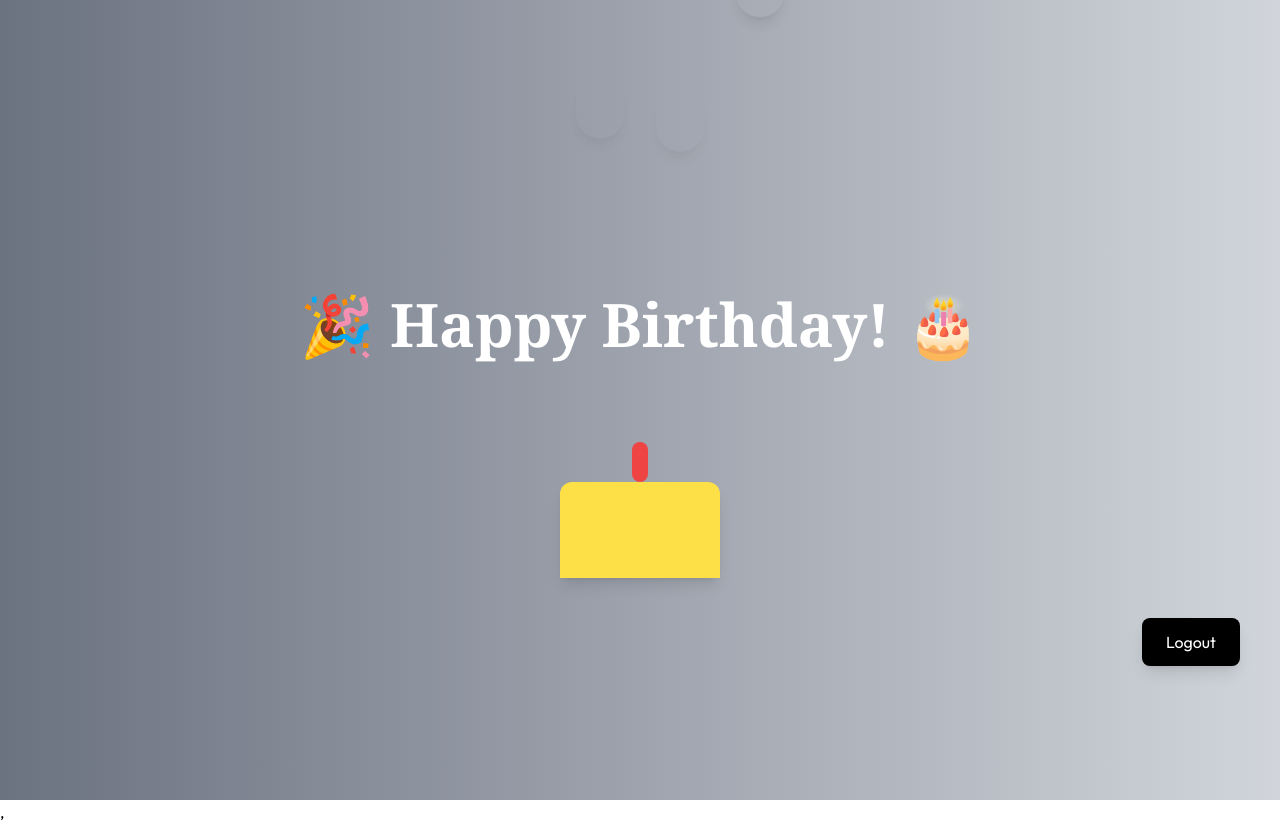
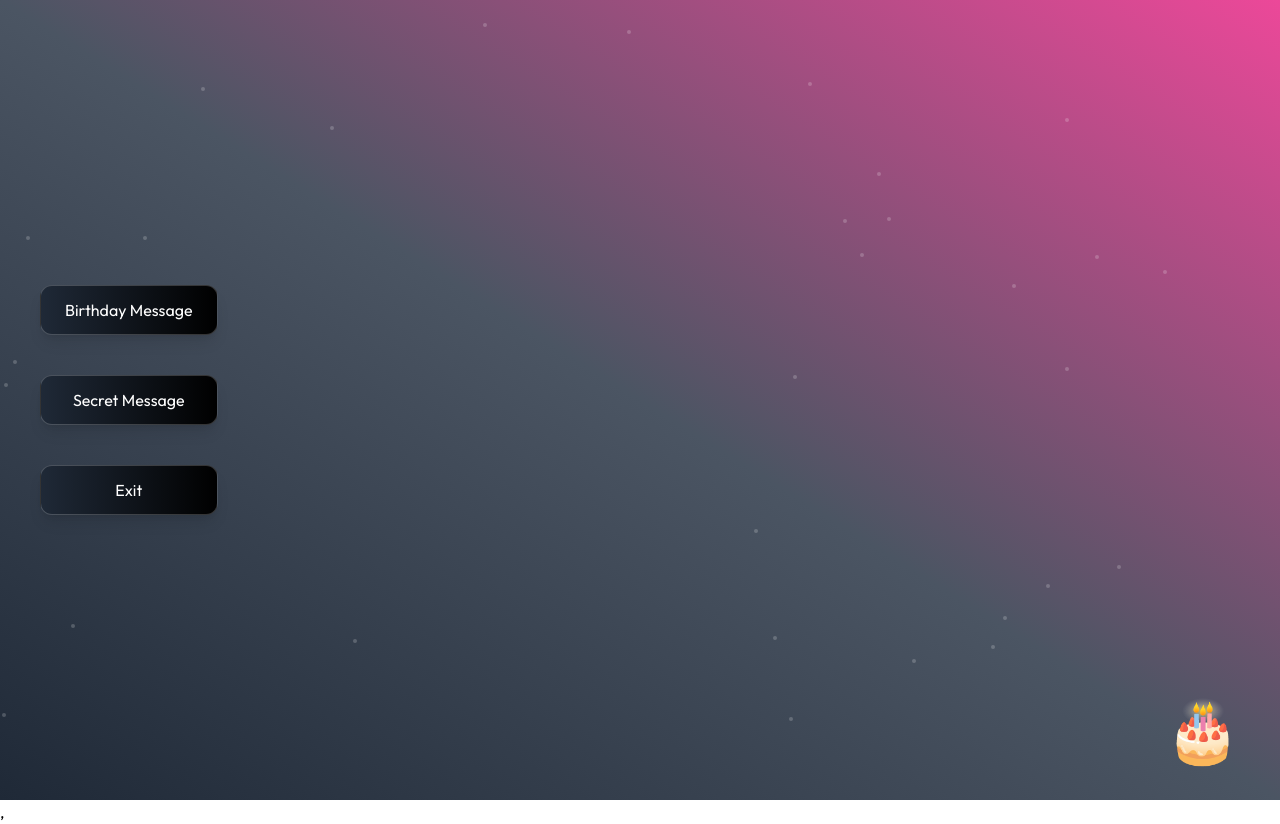
Before and after one commit to Roshaan2002/wishes, a React (Vite) app in the folder frontend/: page /birthday in a window 1280 px wide. Built offline with nearby package versions, Linux system fonts and the light colour scheme.

Commit message:
add animations and buttons

```diff
--- a/frontend/package.json
+++ b/frontend/package.json
@@ -13,6 +13,7 @@
     "@gsap/react": "^2.1.2",
     "axios": "^1.7.9",
     "gsap": "^3.12.7",
+    "gsap-trial": "^3.12.7",
     "js-cookie": "^3.0.5",
     "react": "^19.0.0",
     "react-dom": "^19.0.0",
--- a/frontend/src/pages/Birthday.jsx
+++ b/frontend/src/pages/Birthday.jsx
@@ -1,4 +1,4 @@
-import { useEffect, useRef } from "react";
+import { useEffect, useRef, useState } from "react";
 import { gsap } from "gsap";
 import { useNavigate } from "react-router-dom";
 import axios from "axios";
@@ -8,40 +8,130 @@ import { backendUrl } from "../App";
 
 const Birthday = () => {
   const navigate = useNavigate();
-  const textRef = useRef(null);
   const balloonRef = useRef([]);
   const cakeRef = useRef(null);
+  const messageRef = useRef(null);
+  const birthdayMessageRef = useRef(null);
+  const [showMessage, setShowMessage] = useState(false);
+  const [showBirthdayMessage, setShowBirthdayMessage] = useState(false);
+  const poemLines = [
+    "In the lake there lies a reflection, a mere perfected image of you.",
+    "If you sit quietly by her bedside, she'll move closer and closer to you.",
+    "If you smile, she'll smile back. Whenever you touch her, she'll react.",
+    "In the lake there lies a reflection, if you love her, she will always love you back.",
+    "Just a reminder, no matter what you are going through, love yourself first and you will always be loved; no one can take that away from you.",
+  ];
+  const lineRefs = useRef([]);
+
+  // Unified animation configuration
+  const staggerAnimation = (elements) => {
+    gsap.fromTo(
+      elements,
+      { opacity: 0, y: 20 },
+      {
+        opacity: 1,
+        y: 0,
+        duration: 0.8,
+        stagger: 0.1,
+        ease: "power2.out",
+      }
+    );
+  };
 
   useEffect(() => {
-    gsap.fromTo(
-      textRef.current,
-      { opacity: 0, y: 50 },
-      { opacity: 1, y: 0, duration: 1.5, ease: "bounce.out" }
-    );
-
+    // Balloon animation
     balloonRef.current.forEach((balloon, index) => {
       gsap.fromTo(
         balloon,
-        { y: 200, opacity: 0 },
+        { y: 200, opacity: 0, rotation: index % 2 === 0 ? -15 : 15 },
         {
-          y: -150,
+          y: -250,
           opacity: 1,
-          duration: 2 + index * 0.5,
-          ease: "power2.out",
+          rotation: index % 2 === 0 ? 15 : -15,
+          duration: 3 + index * 0.5,
+          ease: "power2.inOut",
           repeat: -1,
           yoyo: true,
         }
       );
     });
 
+    // Cake entrance animation
     gsap.fromTo(
       cakeRef.current,
-      { scale: 0.5, opacity: 0 },
-      { scale: 1, opacity: 1, duration: 1.5, ease: "elastic.out(1, 0.3)" }
+      { scale: 0, opacity: 0 },
+      {
+        scale: 1,
+        opacity: 1,
+        duration: 1.5,
+        ease: "elastic.out(1, 0.3)",
+      }
     );
   }, []);
 
-  // Logout function
+  useEffect(() => {
+    if (showMessage) {
+      staggerAnimation(lineRefs.current);
+    }
+  }, [showMessage]);
+
+  useEffect(() => {
+    if (showBirthdayMessage) {
+      const birthdayElements = [
+        ...birthdayMessageRef.current.querySelectorAll(
+          ".birthday-heading, .birthday-subtext"
+        ),
+      ];
+      staggerAnimation(birthdayElements);
+    }
+  }, [showBirthdayMessage]);
+
+  const handleShowMessage = () => {
+    setShowBirthdayMessage(false);
+    gsap.to(birthdayMessageRef.current, {
+      opacity: 0,
+      scale: 0.8,
+      duration: 0.8,
+      ease: "power2.out",
+      onComplete: () => {
+        setShowMessage(true);
+        gsap.fromTo(
+          messageRef.current,
+          { opacity: 0, scale: 0.8 },
+          {
+            opacity: 1,
+            scale: 1,
+            duration: 1.5,
+            ease: "back.out(1.7)",
+          }
+        );
+      },
+    });
+  };
+
+  const handleShowBirthdayMessage = () => {
+    setShowMessage(false);
+    gsap.to(messageRef.current, {
+      opacity: 0,
+      scale: 0.8,
+      duration: 0.8,
+      ease: "power2.out",
+      onComplete: () => {
+        setShowBirthdayMessage(true);
+        gsap.fromTo(
+          birthdayMessageRef.current,
+          { opacity: 0, scale: 1.2 },
+          {
+            opacity: 1,
+            scale: 1,
+            duration: 1.5,
+            ease: "elastic.out(1, 0.3)",
+          }
+        );
+      },
+    });
+  };
+
   const handleLogout = async () => {
     try {
       await axios.post(
@@ -59,35 +149,101 @@ const Birthday = () => {
   };
 
   return (
-    <div className="flex flex-col items-center justify-center h-screen bg-gradient-to-r from-gray-500 to-gray-300 text-white overflow-hidden">
-      <h1
-        ref={textRef}
-        className="mt-40 text-6xl font-serif font-bold mb-6 text-center"
-      >
-        🎉 Happy Birthday! 🎂
-      </h1>
-
-      <div className="relative w-40 h-40 mt-10" ref={cakeRef}>
-        <div className="absolute bottom-0 w-full h-24 bg-yellow-300 rounded-t-xl shadow-lg"></div>
-        <div className="absolute bottom-24 left-1/2 transform -translate-x-1/2 w-4 h-10 bg-red-500 rounded-full"></div>
+    <div className="flex items-center justify-center min-h-screen bg-gradient-to-tr from-gray-800 via-gray-600 to-pink-500 text-white overflow-hidden relative">
+      {/* Background Elements */}
+      <div className="absolute inset-0 z-0">
+        {[...Array(30)].map((_, i) => (
+          <div
+            key={i}
+            className="absolute w-1 h-1 bg-white/20 rounded-full"
+            style={{
+              left: `${Math.random() * 100}%`,
+              top: `${Math.random() * 100}%`,
+            }}
+          />
+        ))}
       </div>
 
-      <div className="absolute top-10 flex space-x-8">
-        {["red", "blue", "green", "yellow"].map((color, index) => (
-          <div
-            key={index}
-            ref={(el) => (balloonRef.current[index] = el)}
-            className={`w-12 h-16 bg-${color}-500 rounded-full shadow-lg`}
-          ></div>
-        ))}
-      </div>
-      <div className="w-full flex justify-end mt-10 mr-20">
+      {/* Control Panel */}
+      <div className="absolute left-10 top-1/2 transform -translate-y-1/2 flex flex-col space-y-10 z-10">
+        <button
+          onClick={handleShowBirthdayMessage}
+          className="px-6 py-3 bg-gradient-to-r from-gray-800 to-black text-white rounded-xl
+            shadow-lg hover:shadow-xl transition-all duration-300 transform hover:scale-105
+            border border-white/20"
+        >
+          Birthday Message
+        </button>
+
+        <button
+          onClick={handleShowMessage}
+          className="px-6 py-3 bg-gradient-to-r from-gray-800 to-black text-white rounded-xl
+            shadow-lg hover:shadow-xl transition-all duration-300 transform hover:scale-105
+            border border-white/20"
+        >
+          Secret Message
+        </button>
+
         <button
           onClick={handleLogout}
-          className="px-6 py-3 bg-black text-white rounded-lg shadow-lg"
+          className="px-6 py-3 bg-gradient-to-r from-gray-800 to-black text-white rounded-xl
+            shadow-lg hover:shadow-xl transition-all duration-300 transform hover:scale-105
+            border border-white/20"
         >
-          Logout
+          Exit
         </button>
+      </div>
+
+      {/* Content Area */}
+      <div className="absolute left-1/2 top-1/2 transform -translate-x-1/2 -translate-y-1/2 text-center w-full max-w-2xl px-4 z-10">
+        {showMessage && (
+          <div
+            ref={messageRef}
+            className="text-lg p-8 bg-gradient-to-br from-gray-900/60 to-gray-800/50
+              text-white rounded-2xl shadow-2xl backdrop-blur-lg border-2 border-white/30 mx-auto"
+          >
+            {poemLines.map((line, index) => (
+              <p
+                key={index}
+                ref={(el) => (lineRefs.current[index] = el)}
+                className="opacity-0 leading-relaxed mb-4 last:mb-0 text-purple-100 font-medium"
+              >
+                {line}
+                {index === poemLines.length - 1 && (
+                  <span className="text-cyan-300 font-semibold mt-4 block">
+                    ✨ Self-love is eternal ✨
+                  </span>
+                )}
+              </p>
+            ))}
+          </div>
+        )}
+
+        {showBirthdayMessage && (
+          <div ref={birthdayMessageRef} className="space-y-8 mx-auto">
+            <h1
+              className="text-[42px] font-bold bg-gradient-to-r from-cyan-400 to-blue-500
+              bg-clip-text text-transparent"
+            >
+              <span className="birthday-heading opacity-0">
+                🎉 Happy Birthday Sameen! 🎂
+              </span>
+            </h1>
+            <div className="text-xl text-purple-100 font-medium">
+              <span className="birthday-subtext opacity-0">
+                Wishing you an amazing day filled with joy! 🌟
+              </span>
+            </div>
+          </div>
+        )}
+      </div>
+
+      {/* Cake Emoji */}
+      <div
+        ref={cakeRef}
+        className="absolute bottom-10 right-10 text-6xl opacity-0 z-10"
+      >
+        🎂
       </div>
     </div>
   );
--- a/frontend/src/pages/Login.jsx
+++ b/frontend/src/pages/Login.jsx
@@ -70,7 +70,7 @@ const Login = () => {
     >
       {/* Animated Text */}
       <p className="text-xl font-semibold text-center">
-        {"Hi Amina, please login or signup".split("").map((char, index) => (
+        {"Hi Sameen, please login or signup".split("").map((char, index) => (
           <span
             key={index}
             ref={(el) => (textRef.current[index] = el)}
```
Also changed, not shown: 1 other file (tests, documents, lock files or other folders).
